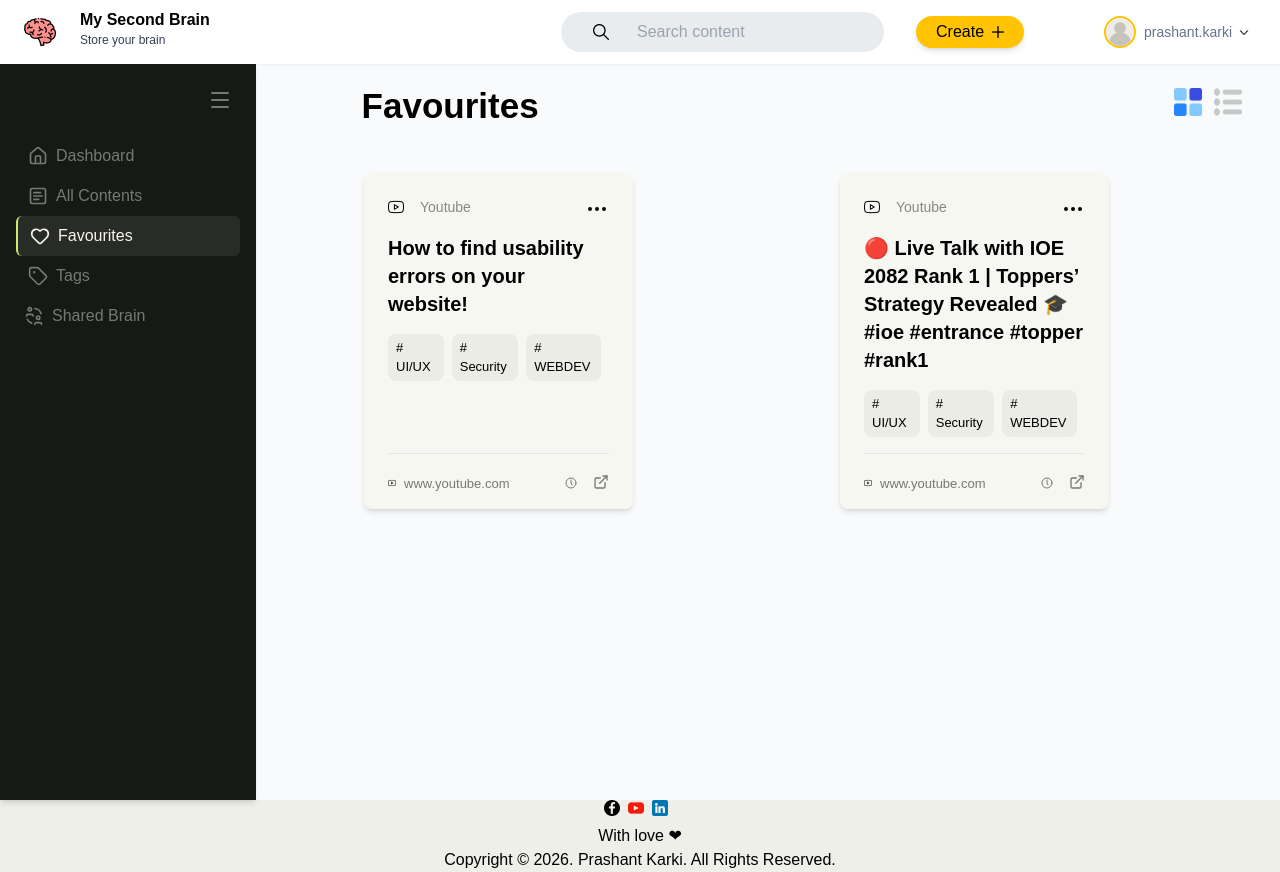
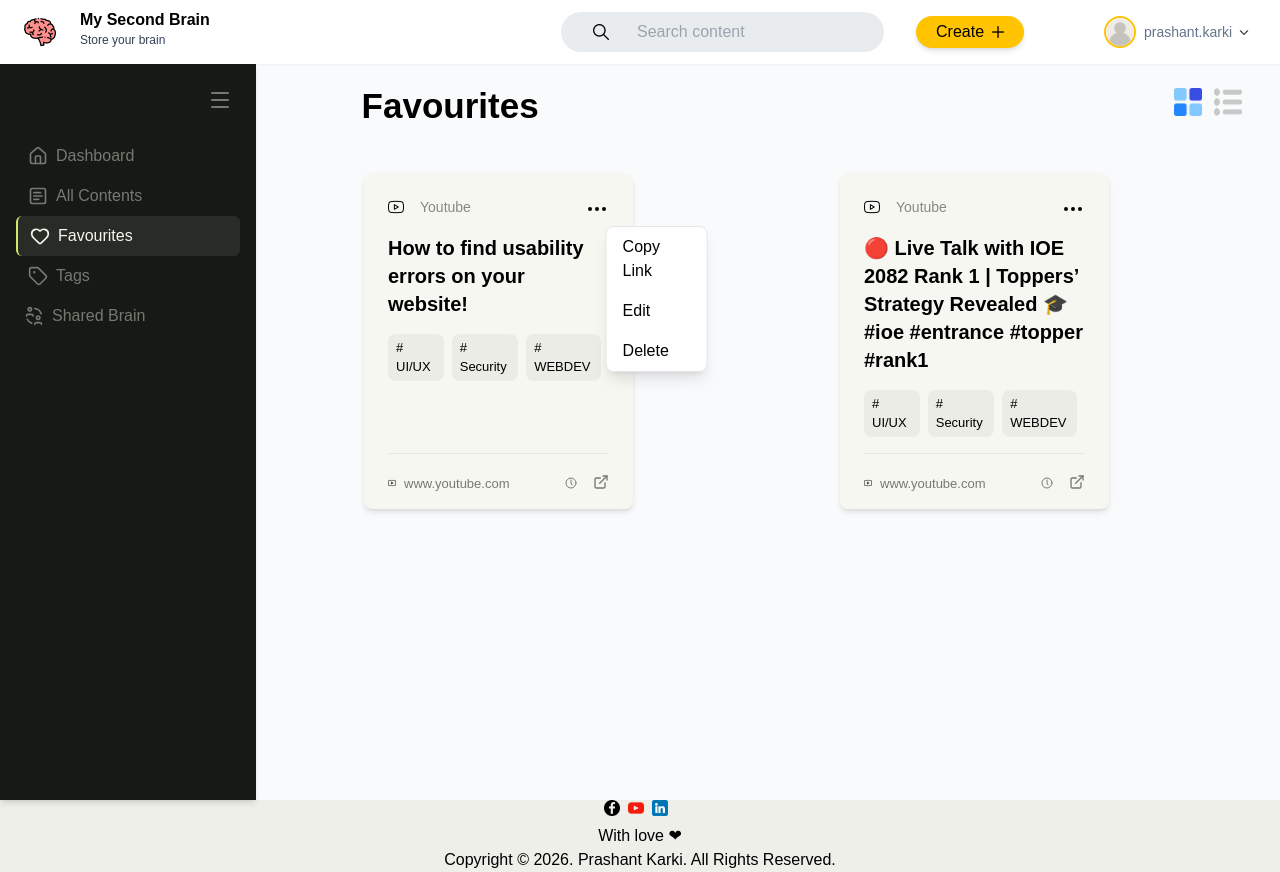
Before and after one commit to devprashant17/my_second_brain, a React (Vite) app in the folder frontend/: page /favourites in a window 1280 px wide. Both pictures are taken after a click on the icon 596 px from the left and 208 px from the top of the page. Built offline with nearby package versions, Linux system fonts and the light colour scheme.

Commit message:
Made postcard three dot click bring dropdown

```diff
--- a/frontend/src/components/postcard.tsx
+++ b/frontend/src/components/postcard.tsx
@@ -5,6 +5,7 @@ import { FileText } from 'lucide-react';
 import { Link } from 'lucide-react';
 import yt from '../assets/youtube.png';
 import twitter from '../assets/twitter.png';
+import { useState } from 'react';
 
 function timeElapsed(date:any){
     const now = Date.now();
@@ -52,9 +53,8 @@ function Tags(props:any){
 
 }
 
-
-
 export default function PostCard(props:any){
+    const [open,setOpen] = useState(false);
     const url = new URL(props.link);
 
     return <div style={{borderTop: `6px solid ${props.color}`}} className="flex flex-col justify-between ml-7 m-10 shadow-md rounded-lg w-[21vw] p-6 pb-4 bg-[#F7F7F2] relative transition-all duration-100 ease-out hover:-translate-y-1 hover:shadow-md hover:z-3">
@@ -67,8 +67,24 @@ export default function PostCard(props:any){
                             {(props.type==="Tweet")&&(<img src={twitter} className='h-4 w-4 mt-[2px]'/>)}
                             <div className="text-[14px] text-[#858A7F] ml-4 mb-4 ">{props.type}</div>
                         </div>
-                    <Ellipsis className='cursor-pointer'/>
+                        <Ellipsis onClick={()=>{setOpen(!open)}} className='cursor-pointer'/>
+
                     </div>
+                    <section className='relative flex'>
+                                {open && (
+                                    <ul className="absolute top-full -translate-y-[2vh] translate-x-[17vw] mt-2 w-[8vw] rounded-lg border bg-white shadow-lg">
+                                        <li className="cursor-pointer px-4 py-2 hover:bg-gray-100">
+                                            Copy Link
+                                        </li>
+                                        <li className="cursor-pointer px-4 py-2 hover:bg-gray-100">
+                                            Edit
+                                        </li>
+                                        <li className="cursor-pointer px-4 py-2 hover:bg-gray-100">
+                                            Delete
+                                        </li>
+                                    </ul>
+                                )}
+                            </section>
                     <h1 className="text-xl font-bold mb-4 ">{props.title}</h1>
 
                     <Tags arr={props.tags} />
```
Lines whose indentation alone changed are shown as unchanged.
